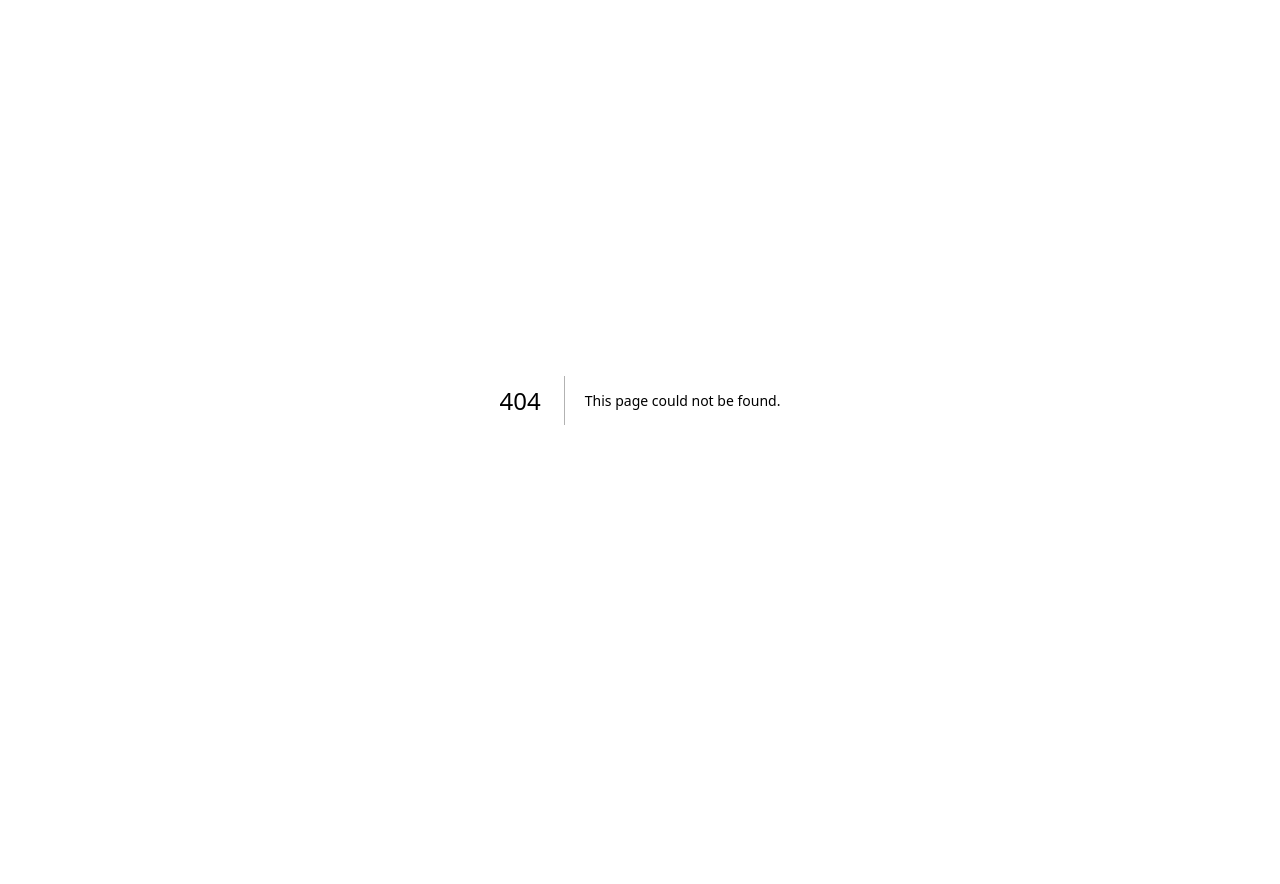
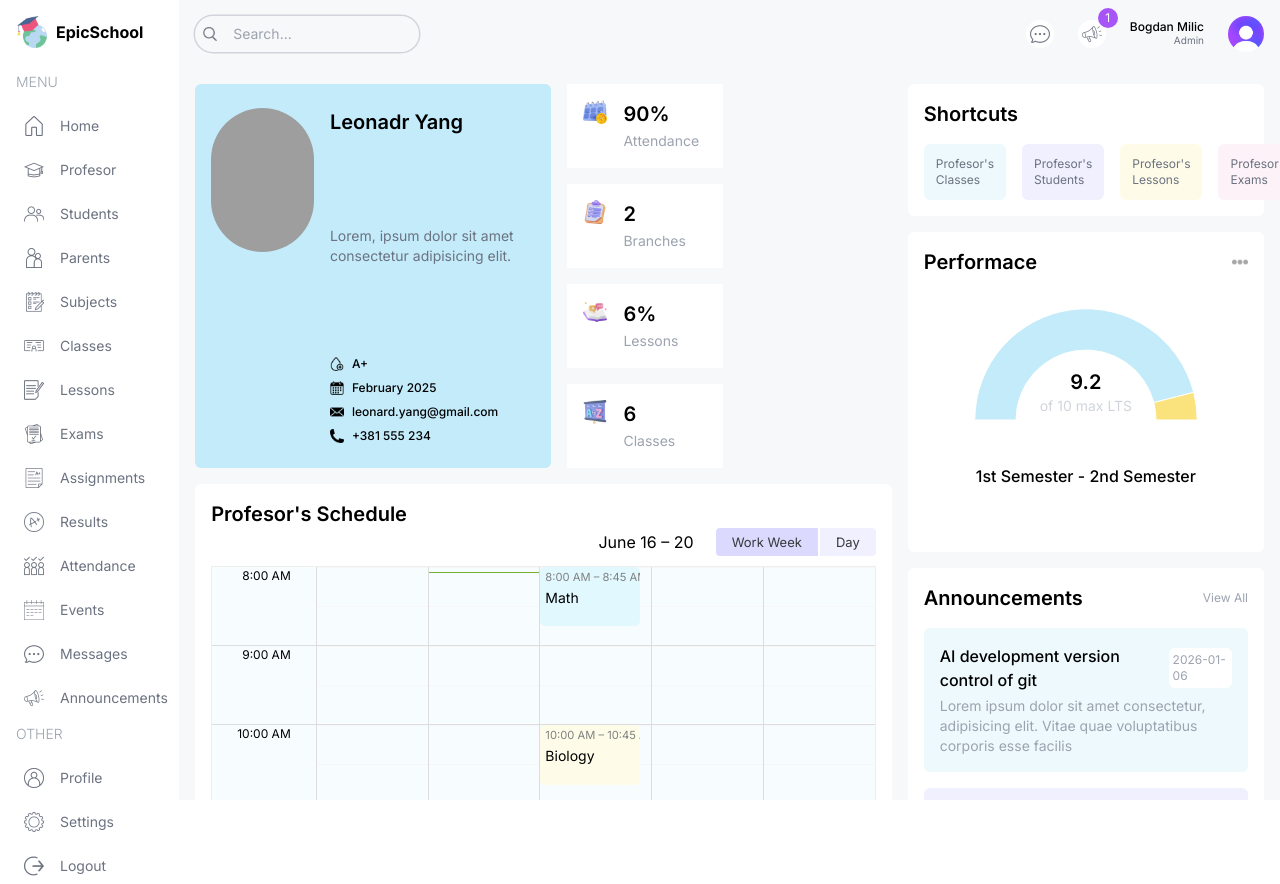
Before and after one commit to Bata22/SchoolMenagmentApp, a Next.js app in the folder school_menagment_app/: page /list/profesors/1 in a window 1280 px wide. Before the commit this address had no page. Before the commit the page ends 800 px from the top, so only its background shows below. Built offline with nearby package versions, Linux system fonts and the light colour scheme; grey boxes are pictures that could not be loaded.

Commit message:
Completed front end

```diff
--- /dev/null
+++ b/school_menagment_app/src/app/(dashboard)/list/profesors/[id]/page.tsx
@@ -0,0 +1,105 @@
+import BigCalendar from "@/components/BigCalendar"
+import  "react-big-calendar/lib/css/react-big-calendar.css"
+import Image from "next/image"
+import AnnouncementListPage from "../../announcements/page"
+import Announcements from "@/components/Announcements"
+import Link from "next/link"
+import PyeChart from "@/components/PyeChart"
+
+const SingleProfesorPage = () => {
+    return (
+        <div className="flex-1  p-4 flex flex-col gap-4 xl:flex-row">
+            {/* LEFT */}
+            <div className="w-full xl:w-2/3">
+                {/* TOP */}
+                <div className="flex flex-col lg:flex-row gap-4">
+
+                    {/* USER INFO CARD */}
+                    <div className="bg-lamaSky px-4 py-6 rounded-md flex flex-1 gap-4">
+                        <div className="w-1/3">
+                            <Image src="https://images.pexels.com/photos/6325958/pexels-photo-6325958.jpeg" alt="" width={144} height={144} className="w-36 h-36 rounded-full object-cover" />
+                        </div>
+                        <div className="w-2/3 flex flex-col justify-between gap-4">
+                            <h1 className="text-xl font-semibold">Leonadr Yang</h1>
+                            <p className="text-sm text-gray-500">Lorem, ipsum dolor sit amet consectetur adipisicing elit.</p>
+                            <div className="flex items-center justify-between gap-2 flex-wrap text-xs font-medium">
+                                <div className="w-full md:w-1/3 lg:w-full 2xl:1/3 flex items-center gap-2">
+                                    <Image src="/blood.png" alt="" width={14} height={14} />
+                                    <span>A+ </span>
+                                </div>
+                                <div className="w-full md:w-1/3 lg:w-full 2xl:1/3 flex items-center gap-2">
+                                    <Image src="/date.png" alt="" width={14} height={14} />
+                                    <span>February 2025 </span>
+                                </div>
+                                <div className="w-full md:w-1/3 lg:w-full 2xl:1/3 flex items-center gap-2">
+                                    <Image src="/mail.png" alt="" width={14} height={14} />
+                                    <span>leonard.yang@gmail.com</span>
+                                </div>
+                                <div className="w-full md:w-1/3 lg:w-full 2xl:1/3 flex items-center gap-2">
+                                    <Image src="/phone.png" alt="" width={14} height={14} />
+                                    <span>+381 555 234</span>
+                                </div>
+                            </div>
+                        </div>
+                    </div>
+
+                    {/* SMALL CARDS */}
+                    <div className="flex flex-1  gap-4 justify-between flex-wrap">
+                        <div className="bg-white p-4 flex gap-4 w-full md:w-[48%] xl:[45%] 2xl:w-[48%]">
+                            <Image src= "/singleAttendance.png" alt="" width={24} height={24} className="w-6 h-6"/>
+                            <div className="">
+                                <h1 className="text-xl font-semibold">90%</h1>
+                                <span className="text-sm text-gray-400" >Attendance</span>
+                            </div>
+                        </div>
+                        <div className="bg-white p-4 flex gap-4 w-full md:w-[48%] xl:[45%] 2xl:w-[48%]">
+                            <Image src= "/singleBranch.png" alt="" width={24} height={24} className="w-6 h-6"/>
+                            <div className="">
+                                <h1 className="text-xl font-semibold">2</h1>
+                                <span className="text-sm text-gray-400" >Branches</span>
+                            </div>
+                        </div>
+                        <div className="bg-white p-4 flex gap-4 w-full md:w-[48%] xl:[45%] 2xl:w-[48%]">
+                            <Image src= "/singleLesson.png" alt="" width={24} height={24} className="w-6 h-6"/>
+                            <div className="">
+                                <h1 className="text-xl font-semibold">6%</h1>
+                                <span className="text-sm text-gray-400" >Lessons</span>
+                            </div>
+                        </div>
+                        <div className="bg-white p-4 flex gap-4 w-full md:w-[48%] xl:[45%] 2xl:w-[48%]">
+                            <Image src= "/singleClass.png" alt="" width={24} height={24} className="w-6 h-6"/>
+                            <div className="">
+                                <h1 className="text-xl font-semibold">6</h1>
+                                <span className="text-sm text-gray-400" >Classes</span>
+                            </div>
+                        </div>
+                    </div>
+                </div>
+
+                {/* BOTTOM */}
+                    <div className="mt-4 bg-white p-4 rounded-md h-[800px]">
+                        <h1 className="font-semibold text-xl">Profesor&apos;s Schedule</h1>
+                        <BigCalendar/>
+                    </div>
+            </div>
+
+            {/* Right */}
+            <div className="w-full xl:w-1/3 flex flex-col gap-4">
+            <div className="bg-white p-4 rounded-md">
+                <h1 className="text-xl font-semibold">Shortcuts</h1>
+                <div className="mt-4 flex gap-4 text-xs text-gray-500">
+                    <Link className="p-3 rounded-md bg-lamaSkyLight" href="/">Profesor&apos;s Classes</Link>
+                    <Link className="p-3 rounded-md bg-lamaPurpuleLight" href="/">Profesor&apos;s Students</Link>
+                    <Link className="p-3 rounded-md bg-lamaYellowLight" href="/">Profesor&apos;s Lessons</Link>
+                    <Link className="p-3 rounded-md bg-pink-50" href="/">Profesor&apos;s Exams</Link>
+                    <Link className="p-3 rounded-md bg-lamaSkyLight" href="/">Profesor&apos;s Assignments</Link>
+                </div>
+            </div>
+            <PyeChart/>
+            <Announcements/>
+            </div>
+        </div>
+    )
+}
+
+export default SingleProfesorPage
--- /dev/null
+++ b/school_menagment_app/src/components/PyeChart.tsx
@@ -0,0 +1,43 @@
+'use client'
+import Image from 'next/image';
+import { PieChart, Pie, Sector, Cell, ResponsiveContainer } from 'recharts';
+
+const data = [
+  { name: 'Group A', value: 92, fill:"#C3EBFA" },
+  { name: 'Group B', value: 8, fill:"#FAE27C" }
+
+];
+
+
+const PyeChart = () => {
+    return (
+        <div className='bg-white p-4 rounded-md h-80 relative '>
+            <div className='flex items-center justify-between'>
+                <h1 className='text-xl font-semibold'>Performace</h1>
+                <Image src="/moreDark.png" alt='' width={16} height={16}/>
+            </div>
+            <ResponsiveContainer width="100%" height="100%">
+                <PieChart >
+                <Pie
+                    dataKey="value"
+                    startAngle={180}
+                    endAngle={0}
+                    data={data}
+                    cx="50%"
+                    cy="50%"
+                    innerRadius={70}
+                    fill="#8884d8"
+
+                />
+                </PieChart>
+            </ResponsiveContainer>
+            <div className='absolute top-1/2 left-1/2 -translate-x-1/2 -translate-y-1/2 text-center'>
+                <h1 className='text-xl font-semibold'>9.2</h1>
+                <p className='text-sm text-gray-300'>of 10 max LTS</p>
+            </div>
+            <h2 className='font-medium absolute bottom-16 left-0 right-0 m-auto text-center'>1st Semester - 2nd Semester</h2>
+      </div>
+    )
+}
+
+export default PyeChart
```
